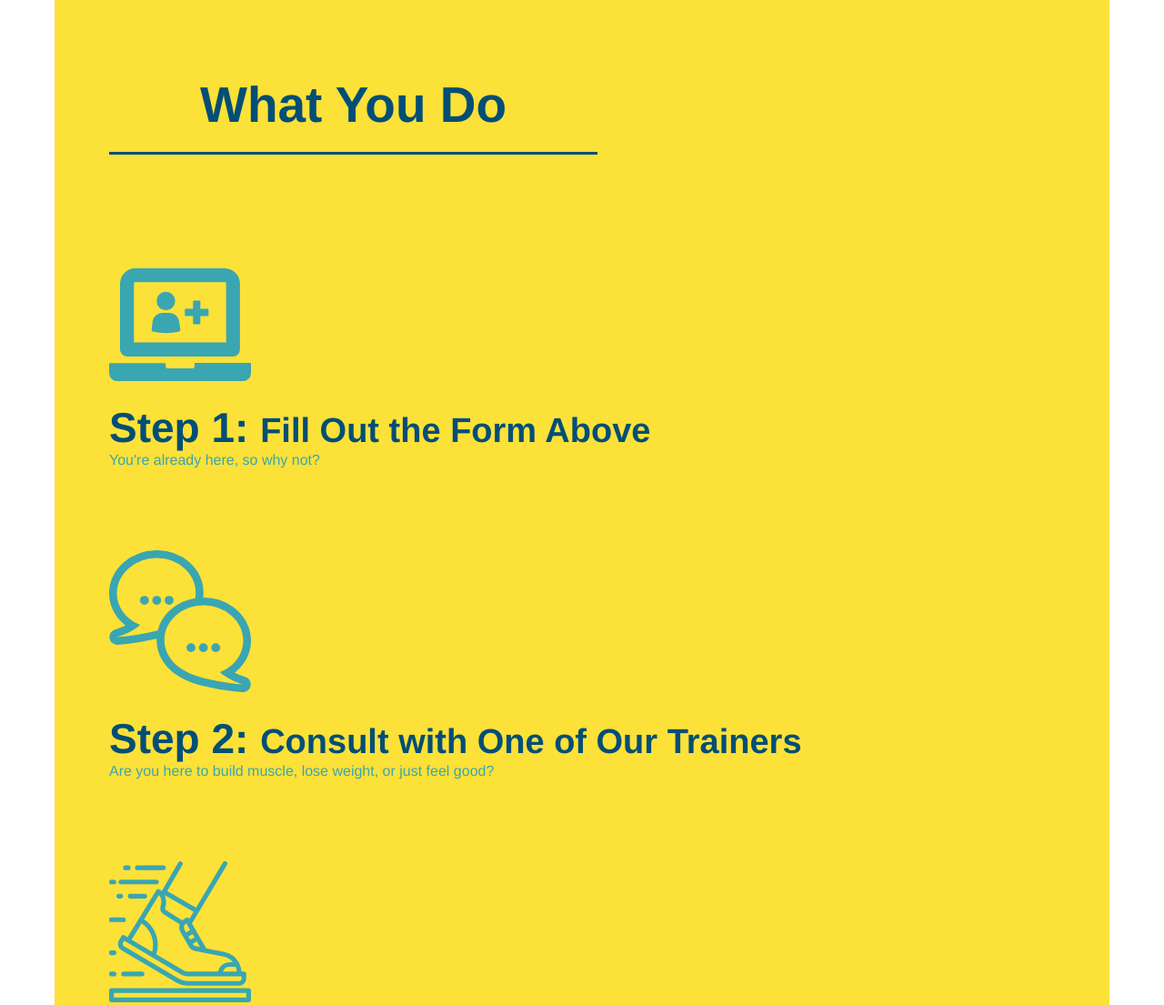
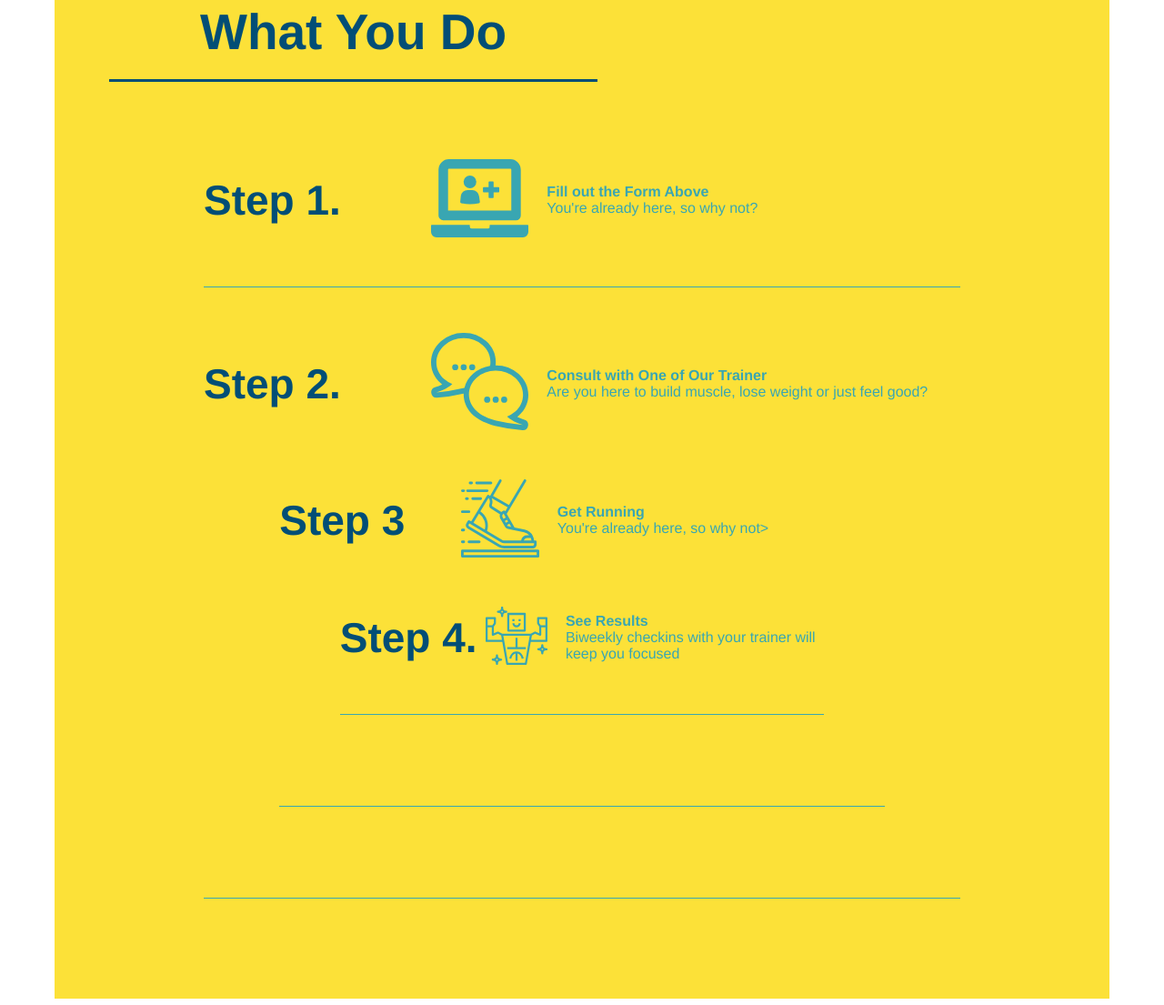
Before and after one commit to tobyiam/run-buddy, a plain HTML site: page index.html in a window 1280 px wide. Shown: the part 1834-2939 px from the top of the page at 91% size. Drawn offline with Linux system fonts and the light colour scheme.

Commit message:
add flexbox to the steps

```diff
--- a/assets/css/style.css
+++ b/assets/css/style.css
@@ -164,6 +164,17 @@ section {
     text-align: center;
 }
 
+.step {
+    margin: 50px auto;
+    padding-bottom: 50px;
+    width: 80%;
+    border-bottom: 1px solid #39a6b2;
+    display: flex;
+    flex-wrap: wrap;
+    align-items: center;
+    justify-content: space-between;
+}
+
 .steps {
     background: #fce138;
 }
@@ -182,32 +193,41 @@ section {
     border-color: #39a6b2
 }
 
-.steps div {
-    margin-bottom: 80px;
-}
-
-.steps img {
-    width: 15%;
-    margin: 10px 0;
-}
-
 .steps h3 {
     color: #024e76;
     font-size: 46px;
-    margin-top: 10px;
+    flex: 1 30%;
 }
 
-.steps p {
+.steps-text p {
     color: #39a6b2
-    font-size: 23px;
+    font-size: 18px;
 }
 
-.steps span {
-    font-size: 38px;
+.steps-text h4 {
+    font-size: 26px;
+    line-height: 1.5;
+    color: #024e76;
 }
 
-.trainers {
+.step-info {
+    flex: 2 70%;
+    display: flex;
+    flex-wrap: wrap;
+    align-items:center;
+}
 
+.step-img {
+    flex: 1 12%;
+    margin-right: 20px;
+}
+
+.step-img img {
+    max-width: 100%;
+}
+
+.step-text {
+    flex: 12;
 }
 
 .trainer {
--- a/index.html
+++ b/index.html
@@ -95,29 +95,59 @@
         <h2 class="section-title secondary-border">What You Do
         </h2>
         </div>
-        <div>
-            <!-- insert this img element -->
-            <img src="./assets/images/step-1.svg" alt="" />
-            <h3>Step 1: <span>Fill Out the Form Above </span></h3>
-            <p>You're already here, so why not?</p>
+
+    <div>
+        <div class="step">
+            <h3> Step 1.</h3>
+            <div class="step-info">
+                <div class="step-img">
+                    <img src="./assets/Images/step-1.svg" alt="" />
+                </div>
+
+            <div class="step-text">
+                <h4>Fill out the Form Above</h4>
+                <p>You're already here, so why not?</p>
+            </div>
+        </div>
+     </div>
+
+        <div class="step">
+            <h3>Step 2.</h3>
+            <div class="step-info">
+                <div class="step-img">
+                    <img src="./assets/Images/step-2.svg" alt="" />
+                </div>
+
+            <div class="step-text">
+                <h4>Consult with One of Our Trainer</h4>
+                <p>Are you here to build muscle, lose weight or just feel good?</p>
+            </div>
         </div>
 
-        <div>
-            <img src="./assets/Images/step-2.svg" alt="" />
-            <h3>Step 2: <span>Consult with One of Our Trainers </span></h3>
-            <p>Are you here to build muscle, lose weight, or just feel good?</p>
+        <div class="step">
+            <h3>Step 3</h3>
+            <div class="step-info">
+                <div class="step-img">
+                    <img src="./assets/Images/step-3.svg" alt="" />
+                </div>
+
+            <div class="step-text">
+                <h4>Get Running</h4>
+                <p>You're already here, so why not></p>
+            </div>
         </div>
 
-        <div>
-            <img src="./assets/Images/step-3.svg" alt="" />
-            <h3>Step 3: <span>Get Running</span></h3>
-            <p>Hit the Ground running (literally) once your trainer lays out your plan</p>
-        </div>
+        <div class="step">
+            <h3> Step 4.</h3>
+            <div class="step-info">
+                <div class="step-img">
+                    <img src="./assets/Images/step-4.svg" alt="" />
+                </div>
 
-        <div>
-            <img src="./assets/Images/step-4.svg" alt="" />
-            <h3>Step 4: <span>See Results</span></h3>
-            <p>Bi-weekly checkins with your trainer will keep you focused</p>
+            <div class="step-text">
+                <h4>See Results</h4>
+                <p>Biweekly checkins with your trainer will keep you focused</p>
+            </div>
         </div>
 
     </section>
```
